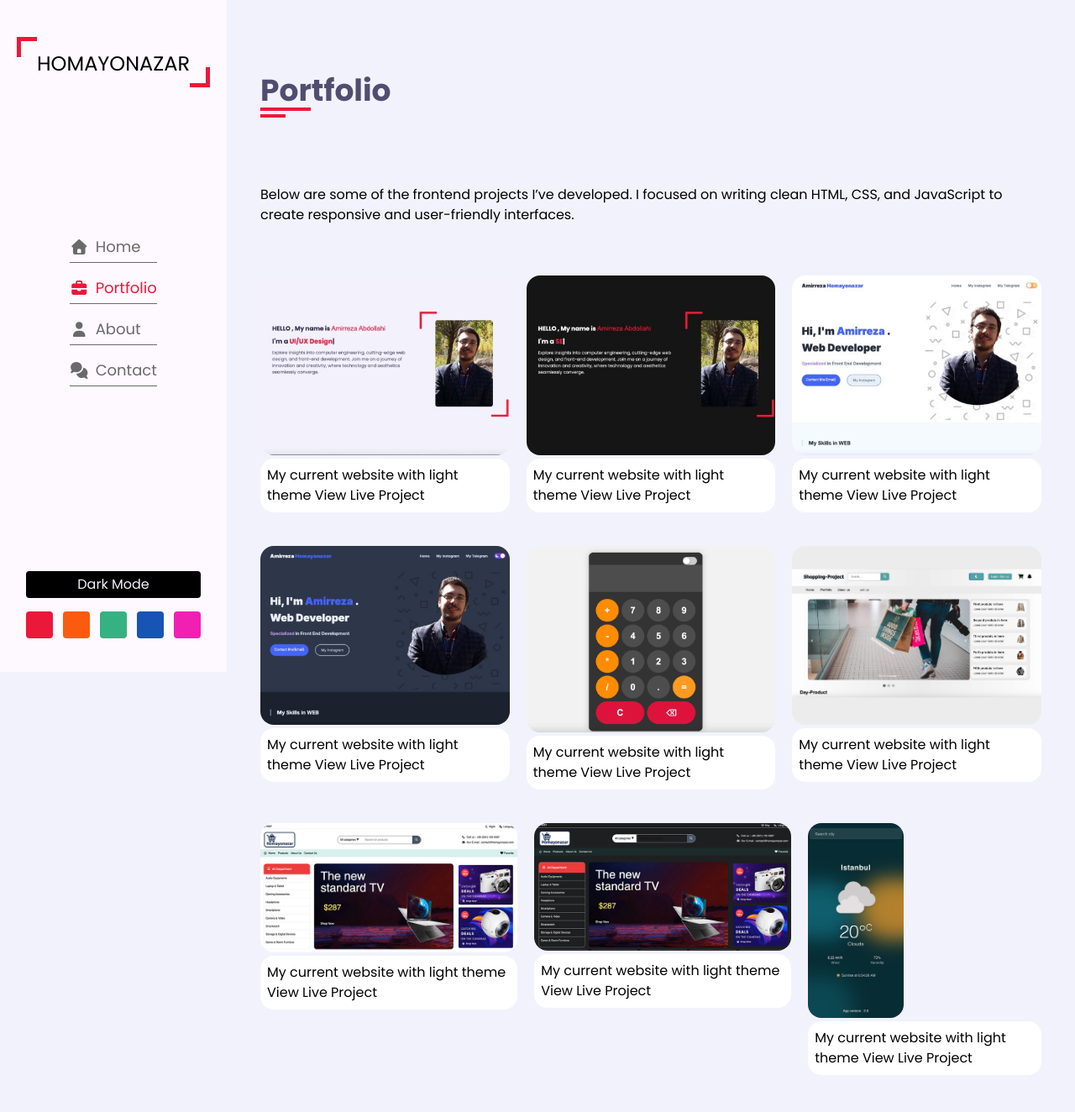
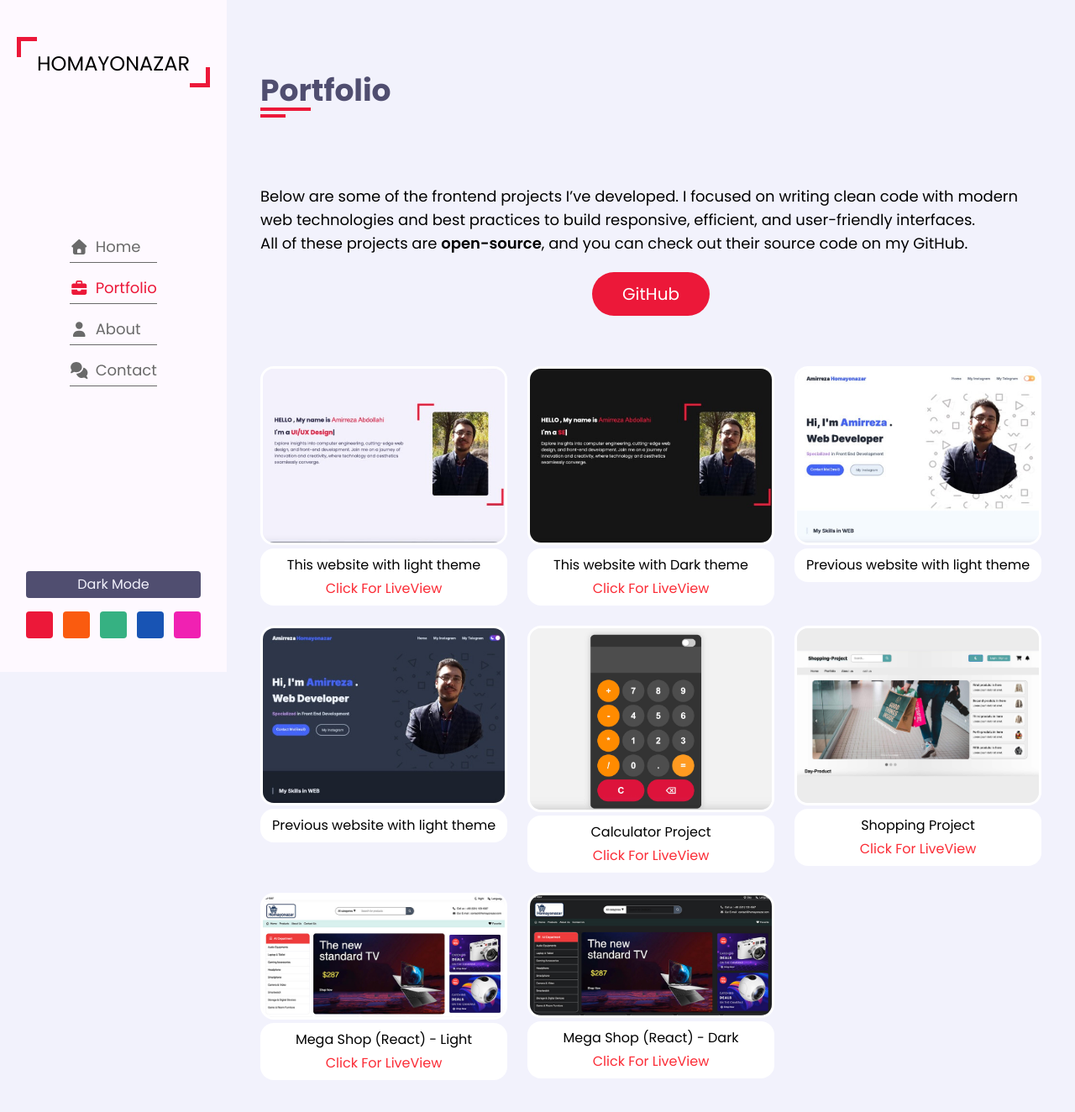
Before and after one commit to homayonazar/My-Website--New-Version-, a React (Vite) app: page /portfolio in a window 1280 px wide. Shown: the whole page at 84% size. Before the commit the page ends 1280 px from the top, so only its background shows below. Built offline with nearby package versions, Linux system fonts and the light colour scheme.

Commit message:
working on project and components ...

```diff
--- /dev/null
+++ b/src/components/PortfolioCartd.tsx
@@ -0,0 +1,16 @@
+type PortfolioCardProps = {
+    img: string;
+    text: string;
+    url?: string
+}
+export default function PortfolioCard({ img, text, url }: PortfolioCardProps) {
+    return (
+        <div className="box">
+            <img src={img} alt="project" className="w-auto  rounded-2xl border-3 border-white " />
+            <p className="bg-white p-2 mt-1 rounded-2xl text-center">{text}
+                {url && (<a href={url} target="_blank" rel="noopener noreferrer" className="text-red-500 block mt-1">Click For LiveView</a>)}
+                {/* {url && (<a></a>)}  -> اگر درست وجود داشت نمایش بده لاغیر ایگنور کن*/}
+            </p>
+        </div>
+    )
+}
--- /dev/null
+++ b/src/components/Projects.tsx
@@ -0,0 +1,22 @@
+import img1 from "../assets/ProjectPhotos/Portfolio/A-1.jpg"
+import img2 from "../assets/ProjectPhotos/Portfolio/A-2.jpg"
+import img3 from "../assets/ProjectPhotos/Portfolio/B-1.jpg"
+import img4 from "../assets/ProjectPhotos/Portfolio/B-2.jpg"
+import img5 from "../assets/ProjectPhotos/Portfolio/calc.jpg"
+import img6 from "../assets/ProjectPhotos/Portfolio/shopping-proj.jpg"
+import img7 from "../assets/ProjectPhotos/Portfolio/mega-1.jpg"
+import img8 from "../assets/ProjectPhotos/Portfolio/mega-2.jpg"
+import img9 from "../assets/ProjectPhotos/Portfolio/mobileApp.jpg"
+
+const projects = [
+  { img: img1, text: "This website with light theme", url: "https://homayonazar.com" },
+  { img: img2, text: "This website with Dark theme", url: "https://homayonazar.com" },
+  { img: img3, text: "Previous website with light theme" },
+  { img: img4, text: "Previous website with light theme" },
+  { img: img5, text: "Calculator Project", url: "https://homayonazar.com/projects/Calculator/index.html" },
+  { img: img6, text: "Shopping Project", url: "https://homayonazar.com/projects/Shooping_Project/" },
+  { img: img7, text: "Mega Shop (React) - Light", url: "https://homayonazar.com" },
+  { img: img8, text: "Mega Shop (React) - Dark", url: "https://homayonazar.com" },
+//   { img: img9, text: "Mobile App Design", url: "https://homayonazar.com" },
+];
+export default projects;
--- a/src/components/SideMenu.tsx
+++ b/src/components/SideMenu.tsx
@@ -31,7 +31,7 @@ function SideMenu() {
             </div>
 
             <div
-                className={`fixed top-0 left-0 w-[270px] h-full flex flex-col items-center bg-[var(--bgside)] transform transition-transform duration-300 z-40
+                className={`fixed top-0 left-0 w-full opacity-95 sm:opacity-100 sm:w-[270px] h-full flex flex-col items-center bg-[var(--bgside)] transform transition-transform duration-300 z-40
                     ${isOpen ? "translate-x-0" : "-translate-x-full"} xl:translate-x-0`}>
                 <h1 className="mt-15 text-2xl text-[var(--text)]">HOMAYONAZAR</h1>
                 <div className="absolute w-6 h-6 border-b-[5px] border-r-[5px] border-[var(--skin)] right-5 top-20"></div>
@@ -61,7 +61,7 @@ function SideMenu() {
                 </ul>
                 <div className="fixed bottom-10 flex flex-col justify-center">
                     <button className="mt-10 cursor-pointer text-[var(--border)]" onClick={() => setDarkMode(!darkMode)}>
-                        {darkMode ? <p className='bg-[var(--text)] text-[var(--bg)] rounded p-1  transition-transform duration-300 hover:scale-95 '>Light Mode</p> : <p className='bg-[var(--text)] text-[var(--bg)] rounded p-1  transition-transform duration-300 hover:scale-95'>Dark Mode</p>}
+                        {darkMode ? <p className='bg-[var(--texttitle)] text-[var(--bg)] rounded p-1  transition-transform duration-300 hover:scale-95 '>Light Mode</p> : <p className='bg-[var(--texttitle)] text-[var(--bg)] rounded p-1  transition-transform duration-300 hover:scale-95'>Dark Mode</p>}
                     </button>
                     <div className="colorsBox flex flex-row justify-between mt-4 gap-3">
                         <div className="red bg-[#ec1839] p-4 rounded cursor-pointer transition-transform duration-200 hover:scale-120 hover:active:rotate-20" />
--- a/src/pages/Home.tsx
+++ b/src/pages/Home.tsx
@@ -13,19 +13,18 @@ export default function Home() {
                 <div className="flex justify-center flex-row items-center  pt-12">
                     <div className="w-full xl:ml-[270px] max-w-[1150px] ">
                         <div className="mainSection flex flex-row justify-center  content-center gap-1">
-                            <div className="p-10 w-2/3 pt-30">
+                            <div className="m-0 sm:m-10 w-2/3 pt-30">
                                 <h2 className="text-3xl text-left my-5 text-[var(--text)]">HELLO , My name is <span className="red-force text-4xl text-[var(--skin)] font-bold">Amirreza Abdollahi</span></h2>
                                 <h2 className="text-3xl text-left my-5 text-[var(--text)]">Hi , I am <TypingEffect /></h2>
                                 <span className="text-left text-lg block my-5 text-[var(--text)]">
                                     Explore insights into computer engineering, cutting-edge web design, and front-end development. Join me on a journey of innovation and creativity, where technology and aesthetics seamlessly converge.
                                 </span>
                             </div>
-                            <div className="rightSec w-1/3 me-5">
+                            <div className="rightSec w-1/3 me-5 hidden lg:block" >
                                 <div className="photo relative flex justify-center items-center min-h-screen">
-                                    <div className="absolute w-20 h-20 border-b-[10px] border-r-[10px] border-[var(--text)] right-0 bottom-25"></div>
-                                    <div className="absolute w-20 h-20 border-t-[10px] border-l-[10px] border-[var(--text)] left-0 top-25"></div>
+                                    <div className="absolute w-20 h-20 border-b-[10px] border-r-[10px] border-[var(--skin)] right-0 bottom-25"></div>
+                                    <div className="absolute w-20 h-20 border-t-[10px] border-l-[10px] border-[var(--skin)] left-0 top-25"></div>
                                     <img src={myPic} alt="" className="w-70 rounded-xl" />
-
                                 </div>
                             </div>
                         </div>
--- a/src/pages/Protfolio.tsx
+++ b/src/pages/Protfolio.tsx
@@ -1,20 +1,8 @@
 import SideMenu from "../components/SideMenu"
-import img1 from "../assets/ProjectPhotos/Portfolio/A-1.jpg"
-import img2 from "../assets/ProjectPhotos/Portfolio/A-2.jpg"
-import img3 from "../assets/ProjectPhotos/Portfolio/B-1.jpg"
-import img4 from "../assets/ProjectPhotos/Portfolio/B-2.jpg"
-import img5 from "../assets/ProjectPhotos/Portfolio/calc.jpg"
-import img6 from "../assets/ProjectPhotos/Portfolio/shopping-proj.jpg"
-import img7 from "../assets/ProjectPhotos/Portfolio/mega-1.jpg"
-import img8 from "../assets/ProjectPhotos/Portfolio/mega-2.jpg"
-import img9 from "../assets/ProjectPhotos/Portfolio/mobileApp.jpg"
-
-
-
-
+import PortfolioCard from "../components/PortfolioCartd"
+import projects from "../components/Projects"
 
 export default function Protfolio() {
-
     return (
         <>
             <SideMenu />
@@ -26,70 +14,29 @@ export default function Protfolio() {
                             <div className="ddd border-t-4 w-[60px] border-[var(--skin)]"></div>
                             <div className="ddd border-t-4 w-[30px] mt-1 border-[var(--skin)]"></div>
                         </h2>
-                        <p className="p-10 text-[var(--text)]">
-                            Below are some of the frontend projects I’ve developed. I focused on writing clean HTML, CSS,
-                            and JavaScript to create responsive and user-friendly interfaces.
-                        </p>
-                        <div className="Gallery mt-5">
-                            <div className="upperRow flex flex-row gap-5 px-10">
-                                <div className="box1">
-                                    <img src={img1} alt="" className="w-120  rounded-2xl" />
-                                    <p className="bg-white p-2 mt-1 rounded-2xl ">My current website with light theme View Live Project</p>
-                                </div>
-                                <div className="box2">
-                                    <img src={img2} alt="" className="w-120  rounded-2xl" />
-                                    <p className="bg-white p-2 mt-1 rounded-2xl">My current website with light theme View Live Project</p>
 
-                                </div>
-                                <div className="box3">
-                                    <img src={img3} alt="" className="w-120  rounded-2xl" />
-                                    <p className="bg-white p-2 mt-1 rounded-2xl">My current website with light theme View Live Project</p>
-
-                                </div>
-                            </div>
-                            <div className="upperRow flex flex-row gap-5 px-10 mt-10">
-                                <div className="box4">
-                                    <img src={img4} alt="" className="w-120 rounded-2xl" />
-                                    <p className="bg-white p-2 mt-1 rounded-2xl">My current website with light theme View Live Project</p>
-
-                                </div>
-                                <div className="box5">
-                                    <img src={img5} alt="" className="w-120 rounded-2xl" />
-                                    <p className="bg-white p-2 mt-1 rounded-2xl">My current website with light theme View Live Project</p>
-
-                                </div>
-                                <div className="box6">
-                                    <img src={img6} alt="" className="w-120 rounded-2xl" />
-                                    <p className="bg-white p-2 mt-1 rounded-2xl">My current website with light theme View Live Project</p>
-
-                                </div>
-                            </div>
-                            <div className="upperRow flex flex-row gap-5 px-10 mt-10">
-                                <div className="box4">
-                                    <img src={img7} alt="" className="w-120 rounded-2xl" />
-                                    <p className="bg-white p-2 mt-1 rounded-2xl">My current website with light theme View Live Project</p>
-
-                                </div>
-                                <div className="box5">
-                                    <img src={img8} alt="" className="w-120 rounded-2xl" />
-                                    <p className="bg-white p-2 mt-1 rounded-2xl">My current website with light theme View Live Project</p>
-
-                                </div>
-                                <div className="box6">
-                                    <img src={img9} alt="" className="h-58 rounded-2xl" />
-                                    <p className="bg-white p-2 mt-1 rounded-2xl">My current website with light theme View Live Project</p>
-
-                                </div>
-                            </div>
-
+                        <div className="mb-4 p-10 flex flex-col items-center">
+                            <p className="text-lg text-[var(--text)]">
+                                Below are some of the frontend projects I’ve developed. I focused on writing clean code with
+                                modern web technologies and best practices to build responsive, efficient, and user-friendly interfaces.
+                                <br />
+                                All of these projects are <span className="font-semibold">open-source</span>, and you can check out their
+                                source code on my GitHub.
+                            </p>
+                            <a href="https://github.com/homayonazar?tab=repositories" target="_blank" rel="noopener noreferrer"><div className="btn1 mt-5 bg-[var(--skin)] text-white w-35 p-3 rounded-4xl text-center text-xl hover:scale-105 duration-300 cursor-pointer">GitHub</div></a>
 
                         </div>
 
-
-
+                        <div className="Gallery mt-5">
+                            <div className="upperRow grid grid-cols-1 sm:grid-cols-2 lg:grid-cols-3 gap-6 px-10 pb-10">
+                                {projects.map((project, index) => (
+                                    <PortfolioCard key={index} img={project.img} text={project.text} url={project.url} />
+                                ))}
+                            </div>
+                        </div>
                     </div>
                 </div>
-
-            </div></>
+            </div>
+        </>
     )
 }
```
